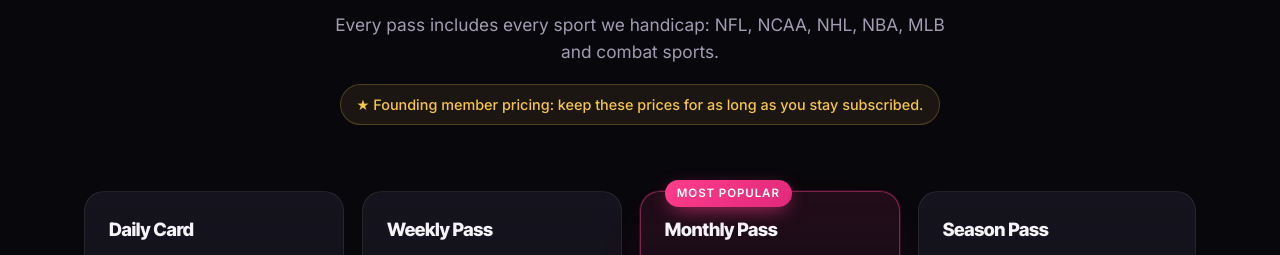
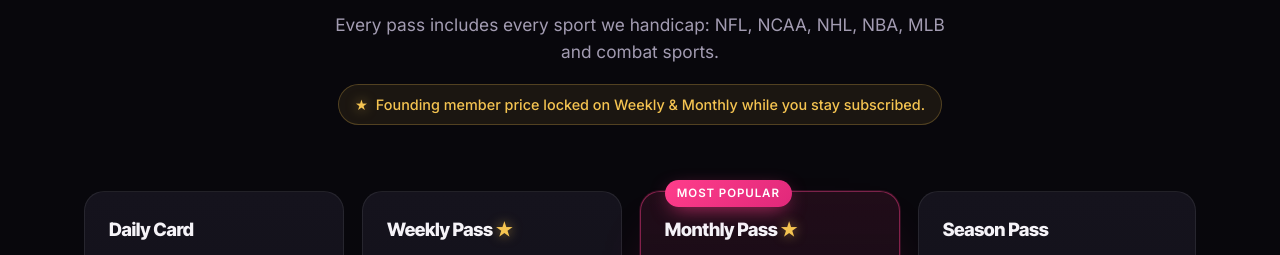
Before and after one commit to hapakolea/WarlockWinners, a plain HTML site: page index.html in a window 1280 px wide. Shown: the part 1796-2051 px from the top of the page. Drawn offline with Linux system fonts and the light colour scheme; a web font is replaced by a local one.

Commit message:
Packages: gold star marks founding-member pricing on Weekly and Monthly only
Co-Authored-By: Claude Opus 5.5 <noreply@anthropic.com>
Claude-Session: https://claude.ai/code/session_01SjP1uM7hjEb2ZEPgcvG3DA

```diff
--- a/index.html
+++ b/index.html
@@ -129,6 +129,7 @@
     .fine { color: var(--muted); font-size: .85rem; text-align: center; margin: 20px auto 0; max-width: 760px; }
 
     /* packages */
+    .star { color: var(--gold); text-shadow: 0 0 12px rgba(245,196,81,.55); }
     .founding { display: inline-flex; align-items: center; gap: 8px; margin-top: 18px; padding: 8px 16px; border-radius: 99px; font-size: .9rem; font-weight: 500;
       color: var(--gold); background: rgba(245,196,81,.08); border: 1px solid rgba(245,196,81,.25); }
     .plans { grid-template-columns: repeat(4, 1fr); align-items: stretch; }
@@ -297,7 +298,7 @@
           <span class="kicker">Packages</span>
           <h2>Pick your seat at the table.</h2>
           <p class="sub">Every pass includes every sport we handicap: NFL, NCAA, NHL, NBA, MLB and combat sports.</p>
-          <p class="founding">★ Founding member pricing: keep these prices for as long as you stay subscribed.</p>
+          <p class="founding"><span class="star" aria-hidden="true">★</span> Founding member price locked on Weekly &amp; Monthly while you stay subscribed.</p>
         </div>
         <!-- All buttons go to the Whop product page, where buyers pick a plan. Swap in per-plan checkout links (whop.com/checkout/plan_...) to skip that step. -->
         <div class="grid plans">
@@ -309,7 +310,7 @@
             <a class="btn btn-ghost" href="https://whop.com/warlock-winners/warlock-winners-vip">Get today</a>
           </div>
           <div class="card plan reveal" style="--d:1">
-            <h3>Weekly Pass</h3>
+            <h3>Weekly Pass <span class="star" title="Founding member price" aria-label="Founding member price">★</span></h3>
             <div class="price">$19.99 <small>/ week</small></div>
             <span class="renew auto">↻ Auto-renews weekly</span>
             <ul><li>Every pick for 7 days</li><li>All sports included</li><li>Full breakdowns</li></ul>
@@ -317,7 +318,7 @@
           </div>
           <div class="card plan featured reveal" style="--d:2">
             <div class="badge">Most popular</div>
-            <h3>Monthly Pass</h3>
+            <h3>Monthly Pass <span class="star" title="Founding member price" aria-label="Founding member price">★</span></h3>
             <div class="price">$39.99 <small>/ month</small></div>
             <span class="renew auto">↻ Auto-renews monthly</span>
             <ul><li>Every pick, every day</li><li>All sports included</li><li>Full breakdowns</li><li>Bankroll plan</li></ul>
```
